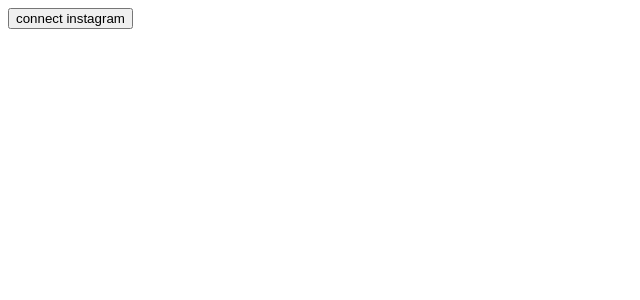
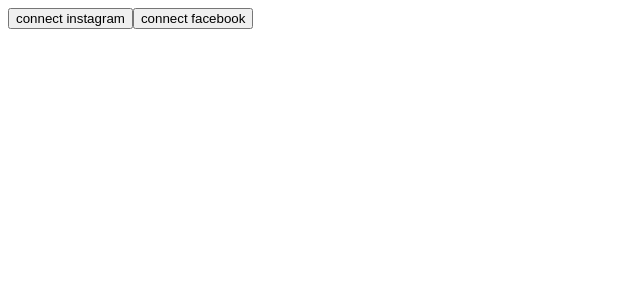
Before and after one commit to akhilnarayanan1/incameo-nuxt, a Nuxt app in the folder src/: page /dashboard in a window 1280 px wide. Shown: the top 300 px of the page, without its empty margins (0-640 px from the left). Built offline with nearby package versions, Linux system fonts and the light colour scheme; no server answers.

Commit message:
facebook connect

```diff
--- a/src/nuxt.config.ts
+++ b/src/nuxt.config.ts
@@ -13,8 +13,11 @@
     firebaseAppId: process.env.FIREBASE_APP_ID || "XXXXXXXXXXXXXXXXX",
     firebaseMeasurementId: process.env.FIREBASE_MEASUREMENT_ID || "XXXXXXXXXXXXXXXXX",
     instagramClientId: process.env.INSTAGRAM_CLIENT_ID || "XXXXXXXXXXXXXXXXX",
+    facebookClientId: process.env.FACEBOOK_CLIENT_ID || "XXXXXXXXXXXXXXXXX",
     instagramRedirectUri: process.env.INSTAGRAM_REDIRECT_URI || "https://localhost:3000/auth/instagram-verify/",
+    facebookRedirectUri: process.env.FACEBOOK_REDIRECT_URI || "https://localhost:3000/auth/facebook-verify/",
     instagramVerifyUrl: process.env.FIREBASE_FUNCTIONS_INSTAGRAM || "http://localhost:5001/incameo-test/us-central1/api/instagramVerify",
+    facebookVerifyUrl: process.env.FIREBASE_FUNCTIONS_FACEBOOK || "http://localhost:5001/incameo-test/us-central1/api/facebookVerify",
 
   },
     vite: {
--- a/src/pages/dashboard.vue
+++ b/src/pages/dashboard.vue
@@ -2,6 +2,7 @@
     <div>
         {{ firebaseUser }}
         <button @click="instagramConnect">connect instagram</button>
+        <button @click="facebookConnect">connect facebook</button>
     </div>
 </template>
 
@@ -17,4 +18,12 @@
             `redirect_uri=${config.instagramRedirectUri}&scope=user_profile,user_media&response_type=code`,
             '_blank', params);
     }
+
+    const facebookConnect = () => {
+        window.open(`https://www.facebook.com/v12.0/dialog/oauth?client_id=${config.facebookClientId}&`+
+            `redirect_uri=${config.facebookRedirectUri}&scope=public_profile,email,instagram_basic,`+
+            `read_insights,instagram_manage_insights,pages_show_list,pages_read_engagement&`+
+            `response_type=code&display=popup&auth_type=rerequest`,
+            '_blank', params);
+    }
 </script>
```
